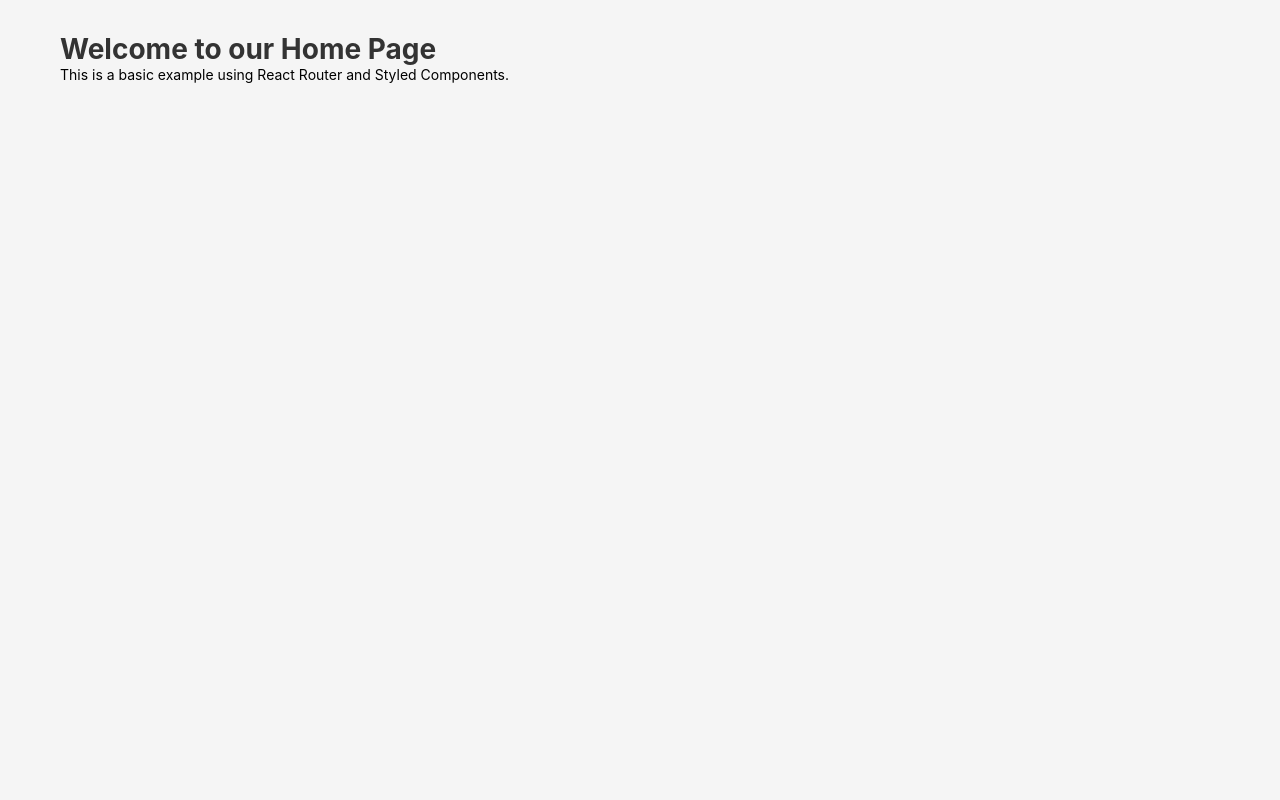
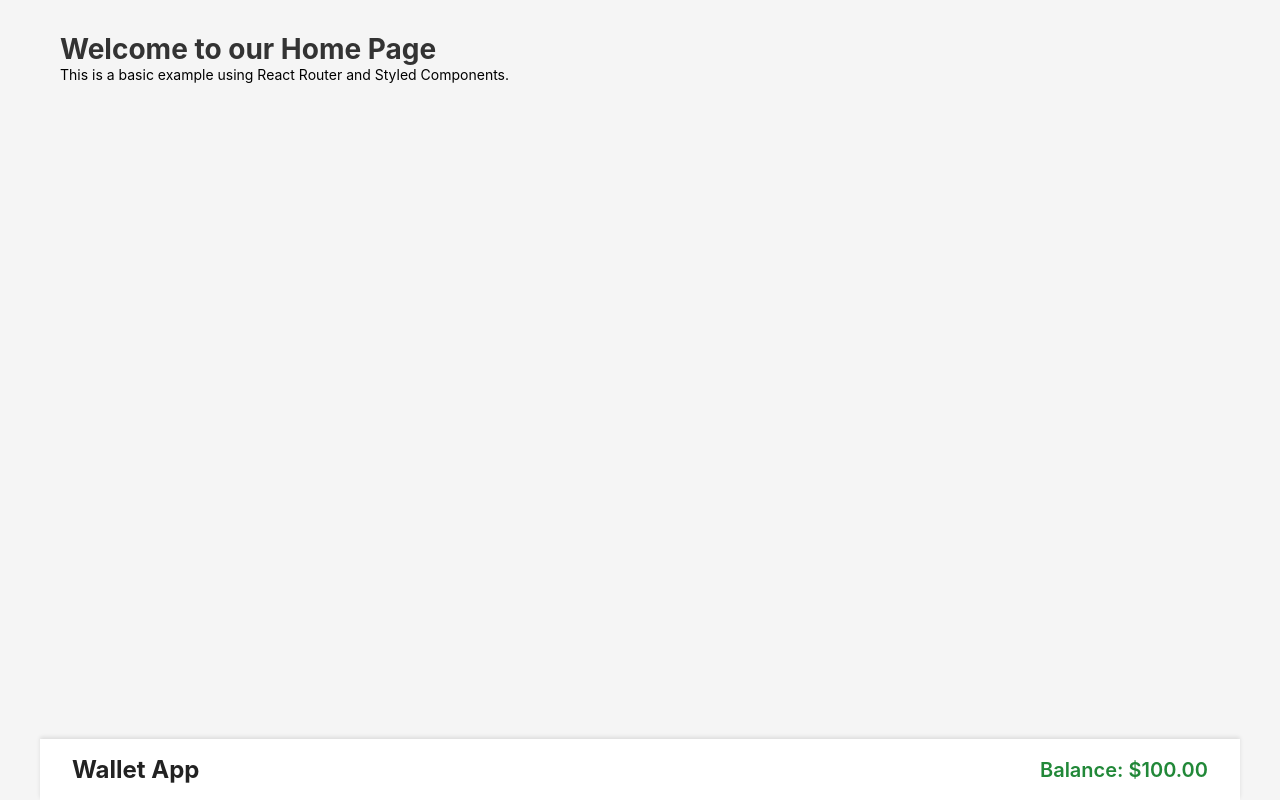
Before and after one commit to ankur17/batua-ui, a React (Create React App) app: page / in a window 1280 px wide. Built offline with nearby package versions, Linux system fonts and the light colour scheme.

Commit message:
Component: Header: basic design

```diff
--- /dev/null
+++ b/src/components/Header.js
@@ -0,0 +1,30 @@
+import React from 'react';
+
+function Header() {
+    return (
+        <header style={{
+            backgroundColor: '#fff',
+            padding: '1rem 2rem',
+            boxShadow: '0 -2px 4px rgba(0, 0, 0, 0.1)',
+            position: 'fixed',
+            bottom: 0,
+            left: 0,
+            right: 0,
+            zIndex: 1000,
+            display: 'flex',
+            justifyContent: 'space-between',
+            alignItems: 'center',
+            maxWidth: '1200px',
+            margin: '0 auto'
+        }}>
+            <div style={{ fontSize: '1.5rem', fontWeight: 'bold', color: '#222' }}>
+                Wallet App
+            </div>
+            <div style={{ fontSize: '1.25rem', color: '#218838', fontWeight: '600' }}>
+                Balance: $100.00
+            </div>
+        </header>
+    );
+}
+
+export default Header;
--- a/src/pages/Home.js
+++ b/src/pages/Home.js
@@ -1,5 +1,6 @@
 import styled from 'styled-components';
 import {Layout} from "antd";
+import Header from "../components/Header";
 
 const Title = styled.h1`
   color: #333;
@@ -11,6 +12,7 @@ function Home() {
         <Layout>
             <Title>Welcome to our Home Page</Title>
             <p>This is a basic example using React Router and Styled Components.</p>
+            <Header/>
         </Layout>
     );
 }
```
